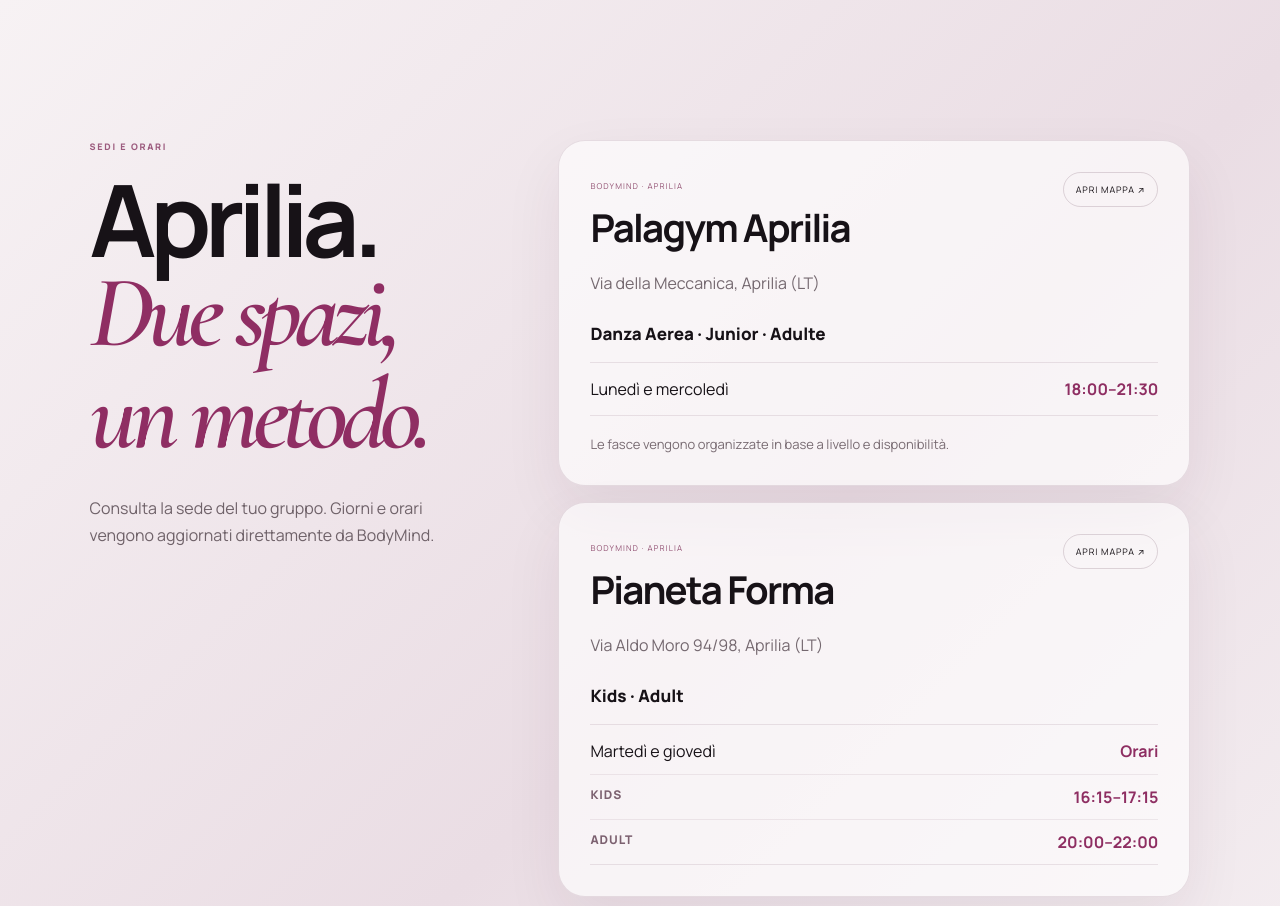
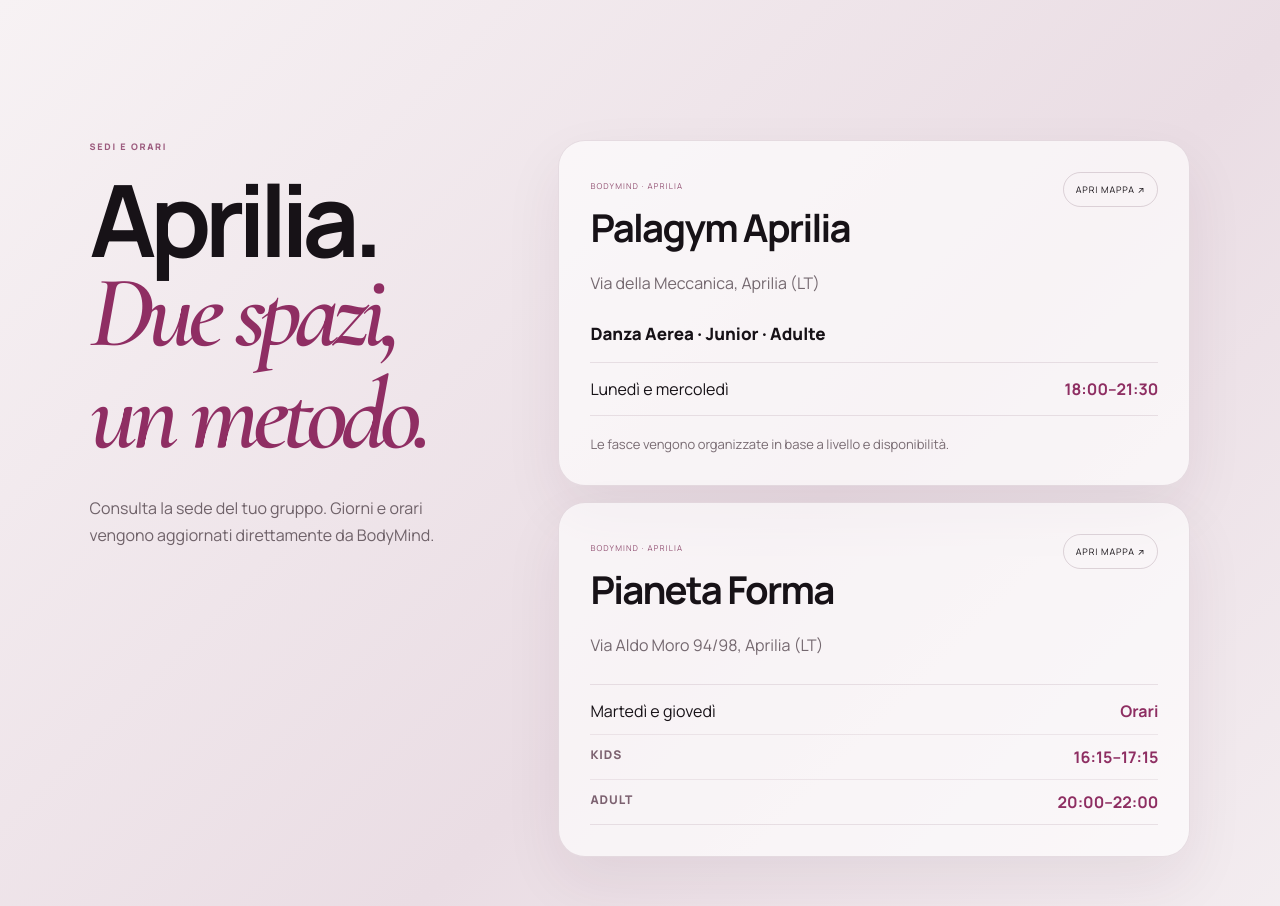
Before and after one commit to vgdnpw77zt-stack/gestionale-asd2, a Flask app: page / in a window 1280 px wide. Shown: the part 5594-6500 px from the top of the page. Run offline with Flask 3, Linux system fonts and the light colour scheme; data comes from the database, SQL or seed files in the repository.

Commit message:
V24: remove redundant venue course label

```diff
--- a/site/templates/index.html
+++ b/site/templates/index.html
@@ -20,7 +20,7 @@
 <link rel="preconnect" href="https://fonts.gstatic.com" crossorigin>
 <link href="https://fonts.googleapis.com/css2?family=Cormorant+Garamond:ital,wght@0,500;0,600;1,500;1,600&family=Manrope:wght@400;500;600;700;800&display=swap" rel="stylesheet">
 <title>{{ c.seo.title }}</title>
-<link rel="stylesheet" href="{{ url_for('static',filename='site.css') }}?v=v23-training-full">
+<link rel="stylesheet" href="{{ url_for('static',filename='site.css') }}?v=v24-schedule-clean">
 <script type="application/ld+json">{"@context":"https://schema.org","@type":"SportsActivityLocation","name":"BodyMind Aerial Studio","url":"https://bodymindaerialstudio.life/","address":{"@type":"PostalAddress","addressLocality":"Aprilia","addressRegion":"LT","addressCountry":"IT"},"sameAs":["https://www.instagram.com/bodymind.aerialstudio/"]}</script>
 </head>
 <body>
@@ -204,7 +204,7 @@
 <article class="location-card reveal">
 <div class="location-top"><div><small>BODYMIND · APRILIA</small><h3>{{ venue.name }}</h3></div><a href="{{ maps_url(venue.address) }}" target="_blank" rel="noopener">Apri mappa ↗</a></div>
 <p class="address">{{ venue.address }}</p>
-<p class="course-name">{{ venue.course }}</p>
+{% if not (venue.kids_time or venue.adult_time) %}<p class="course-name">{{ venue.course }}</p>{% endif %}
 {% if venue.kids_time or venue.adult_time %}
 <div class="schedule-stack">
   <div class="schedule-row schedule-days"><span>{{ venue.days }}</span><strong>Orari</strong></div>
```
